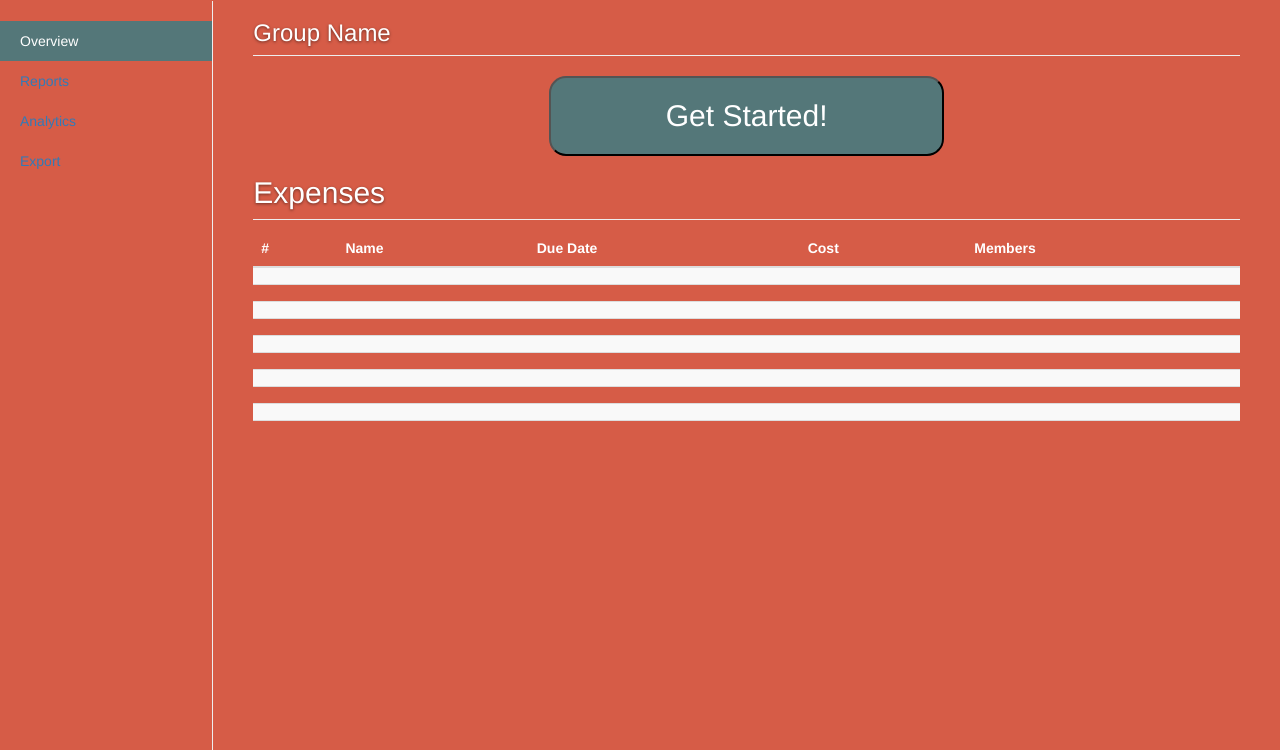
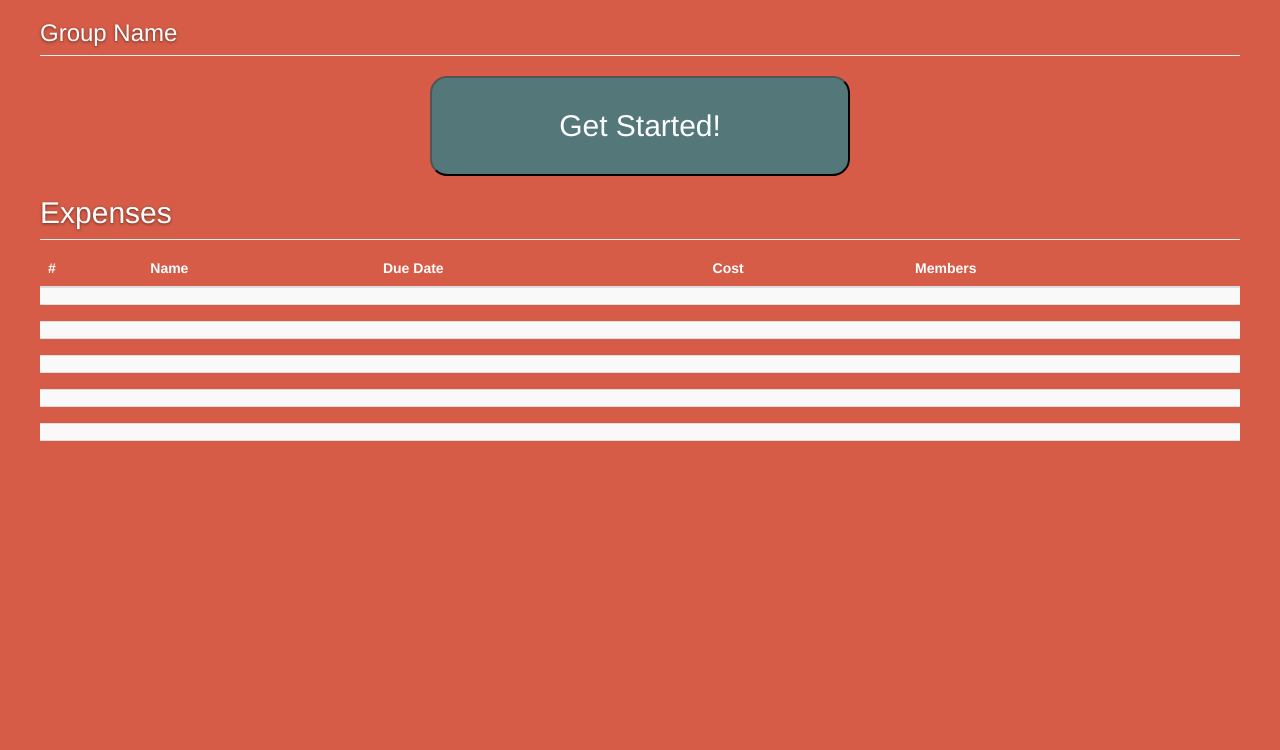
Before and after one commit to nherlihy/Apartment_Managment, a Django app: page / in a window 1280 px wide. Shown: the part 50-800 px from the top of the page. Run offline with Django 3.2, Linux system fonts and the light colour scheme; the visitor is signed in with stand-in values (Sample User, id 1); lists and menus that the app fills with data are empty; some libraries are stand-ins or nearby versions.

Commit message:
starting getStarted form

```diff
--- a/app/static/css/dashboard.css
+++ b/app/static/css/dashboard.css
@@ -62,24 +62,6 @@ body {
   }
 }
 
-/* Sidebar navigation */
-.nav-sidebar {
-  margin-right: -21px; /* 20px padding + 1px border */
-  margin-bottom: 20px;
-  margin-left: -20px;
-}
-.nav-sidebar > li > a {
-  padding-right: 20px;
-  padding-left: 20px;
-}
-.nav-sidebar > .active > a,
-.nav-sidebar > .active > a:hover,
-.nav-sidebar > .active > a:focus {
-  color: white;
-  background-color: var(--themeGreen);
-}
-
-
 /*
  * Main content
  */
@@ -97,6 +79,11 @@ body {
   margin-top: 0;
 }
 
+#mainContent{
+  margin-left: 0;
+  width: 100%;
+}
+
 #getStarted{
   border-radius: 17px;
   display: block;
@@ -104,8 +91,8 @@ body {
   font-size: 30px;
   color: #fff;
   background-color: var(--themeGreen);
-  width: 40%;
-  height: 80px;
+  width: 35%;
+  height: 100px;
   -webkit-transition-duration: 0.4s;
   transition-duration: 0.4s;
 }
@@ -118,7 +105,10 @@ body {
 .table-responsive{
   text-shadow: none;
 }
-#expenses tr{ line-height: 14px; }
+
+#expenses tr{
+  line-height: 14px;
+}
 
 
 
--- a/app/templates/dashboard.html
+++ b/app/templates/dashboard.html
@@ -57,15 +57,7 @@
 
     <div class="container-fluid">
       <div class="row">
-        <div class="col-sm-3 col-md-2 sidebar">
-          <ul class="nav nav-sidebar">
-            <li class="active"><a href="#">Overview <span class="sr-only">(current)</span></a></li>
-            <li><a href="#">Reports</a></li>
-            <li><a href="#">Analytics</a></li>
-            <li><a href="#">Export</a></li>
-          </ul>
-        </div>
-        <div class="col-sm-9 col-sm-offset-3 col-md-10 col-md-offset-2 main">
+        <div id="mainContent" class="col-sm-9 col-sm-offset-3 col-md-10 col-md-offset-2 main">
           <h1 class="page-header">Group Name</h1>
 
         <div class="main-top">
@@ -164,6 +156,8 @@
       </div>
     </div>
 
+
+
     <!-- Bootstrap core JavaScript    <script src="static/js/bootstrap/bootstrap.min.js"></script>
 
     ================================================== -->
```
Also changed, not shown: app/forms/join_group.py (added, +11 -0 lines).
